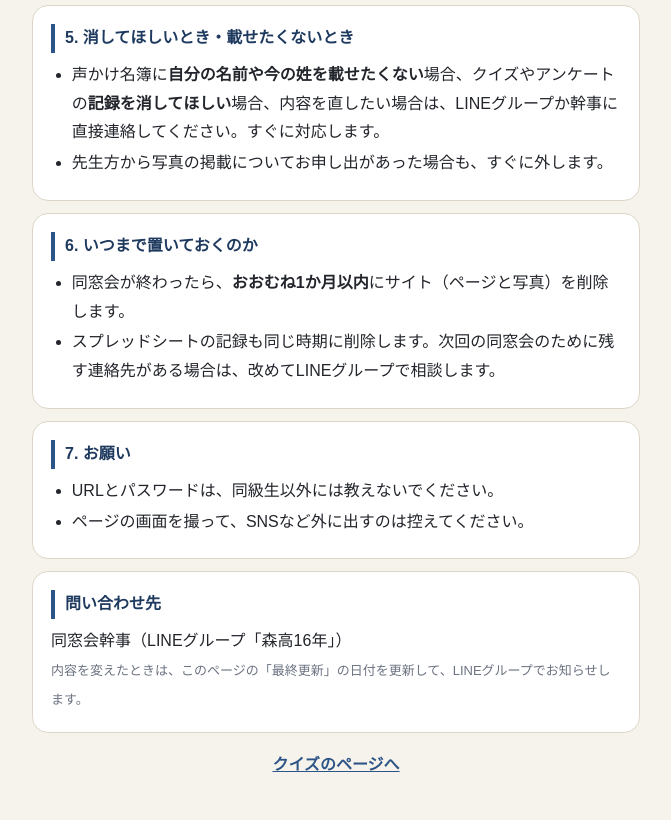
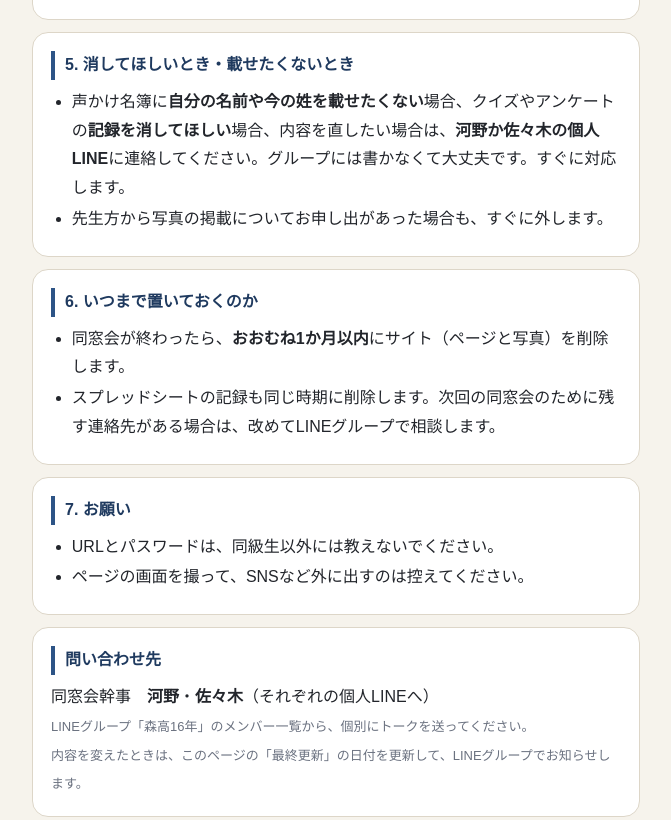
Before and after one commit to Tattsuondy/Mori16_2027, a plain HTML site: page policy.html in a window 1280 px wide. Shown: the part 1685-2505 px from the top of the page, without its empty margins (304-975 px from the left). Drawn offline with Linux system fonts and the light colour scheme.

Commit message:
Add files via upload

```diff
--- a/policy.html
+++ b/policy.html
@@ -35,7 +35,7 @@ th{white-space:nowrap;color:var(--navy);font-weight:700;width:6.5em}
 
 <div class="card lead">
   このサイトは、同窓会を盛り上げるために幹事が個人で作ったものです。<br>
-  卒業アルバムの写真や名前を使っているので、何をどう扱っているかを、ここにまとめておきます。不安なことがあれば、遠慮なく幹事に言ってください。
+  卒業アルバムの写真や名前を使っているので、何をどう扱っているかを、ここにまとめておきます。不安なことがあれば、遠慮なく幹事（河野・佐々木）の個人LINEに連絡してください。
 </div>
 
 <div class="card">
@@ -85,7 +85,7 @@ th{white-space:nowrap;color:var(--navy);font-weight:700;width:6.5em}
 <div class="card">
   <h2>5. 消してほしいとき・載せたくないとき</h2>
   <ul>
-    <li>声かけ名簿に<b>自分の名前や今の姓を載せたくない</b>場合、クイズやアンケートの<b>記録を消してほしい</b>場合、内容を直したい場合は、LINEグループか幹事に直接連絡してください。すぐに対応します。</li>
+    <li>声かけ名簿に<b>自分の名前や今の姓を載せたくない</b>場合、クイズやアンケートの<b>記録を消してほしい</b>場合、内容を直したい場合は、<b>河野か佐々木の個人LINE</b>に連絡してください。グループには書かなくて大丈夫です。すぐに対応します。</li>
     <li>先生方から写真の掲載についてお申し出があった場合も、すぐに外します。</li>
   </ul>
 </div>
@@ -108,7 +108,8 @@ th{white-space:nowrap;color:var(--navy);font-weight:700;width:6.5em}
 
 <div class="card">
   <h2>問い合わせ先</h2>
-  同窓会幹事（LINEグループ「森高16年」）<br>
+  同窓会幹事　<b>河野</b>・<b>佐々木</b>（それぞれの個人LINEへ）<br>
+  <span class="sub">LINEグループ「森高16年」のメンバー一覧から、個別にトークを送ってください。</span><br>
   <span class="sub">内容を変えたときは、このページの「最終更新」の日付を更新して、LINEグループでお知らせします。</span>
 </div>
 
```
